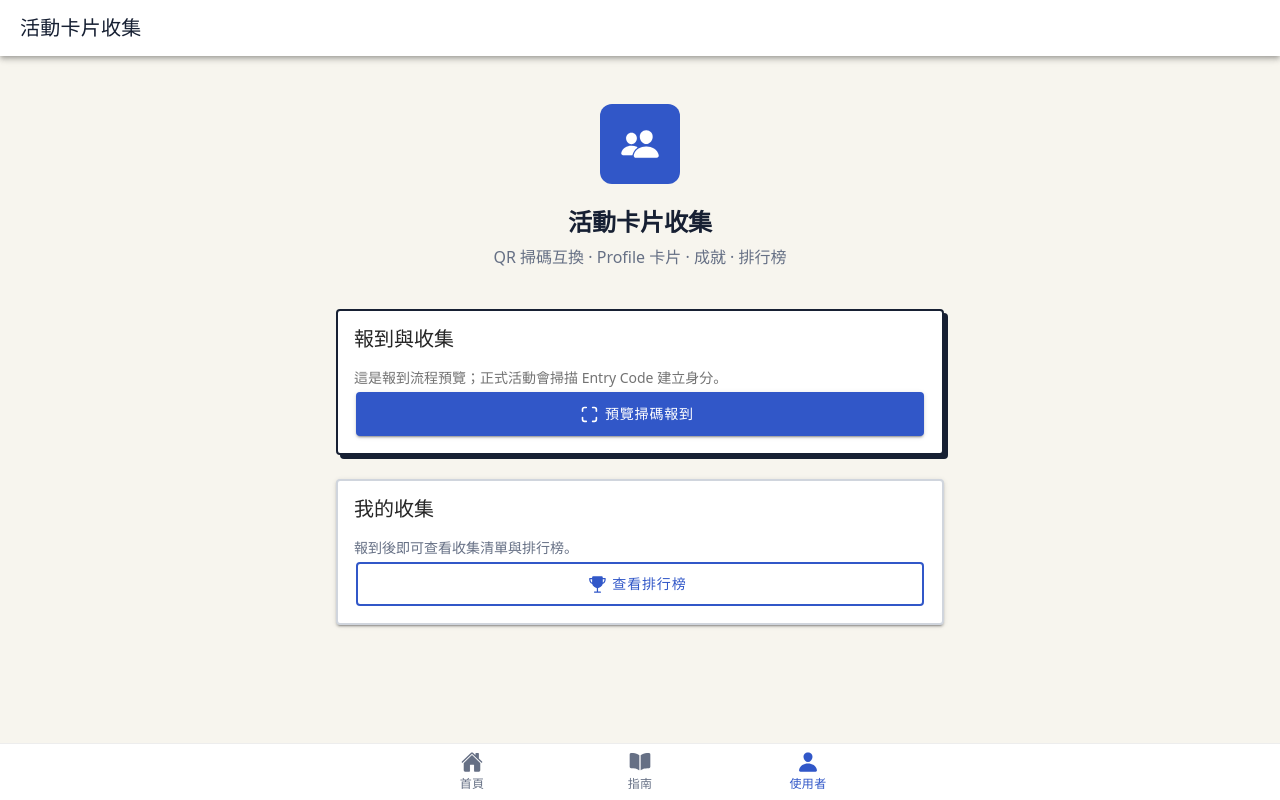
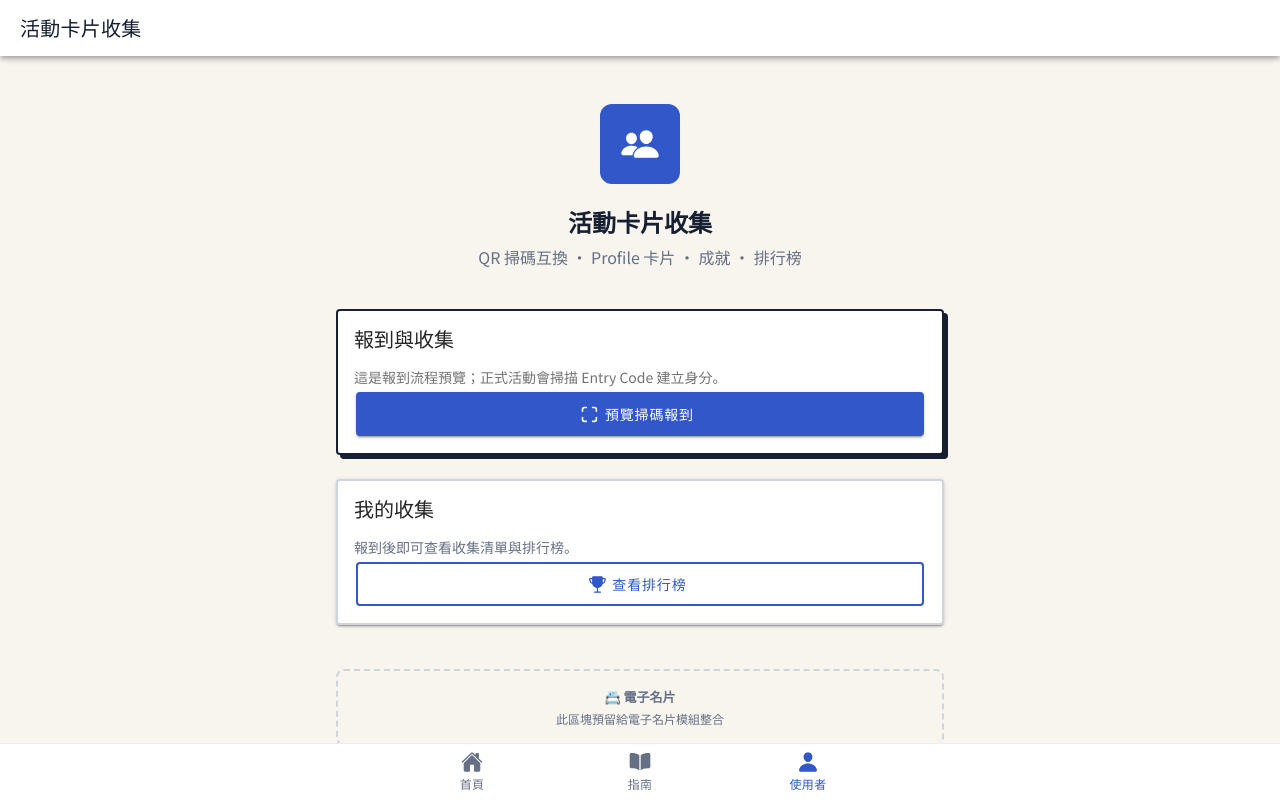
Before and after one commit to NCUIM/NCUIM.github.io, a React (Vite) app: page /cards in a window 1280 px wide. Built offline with nearby package versions, Linux system fonts and the light colour scheme; no server answers.

Commit message:
style(app): link google fonts and add digital card placeholder
1. Add Noto Sans TC preconnect and font stylesheet in index.html.

2. Add placeholder container for digital business card in CardsPage.tsx.

```diff
--- a/index.html
+++ b/index.html
@@ -4,6 +4,9 @@
     <meta charset="UTF-8" />
     <meta name="viewport" content="width=device-width, initial-scale=1.0, viewport-fit=cover" />
     <meta name="theme-color" content="#f7f5ee" />
+    <link rel="preconnect" href="https://fonts.googleapis.com" />
+    <link rel="preconnect" href="https://fonts.gstatic.com" crossorigin />
+    <link href="https://fonts.googleapis.com/css2?family=Noto+Sans+TC:wght@400;500;700&display=swap" rel="stylesheet" />
     <title>NCUIM 2026 Fresher Mixer</title>
   </head>
   <body>
--- a/src/pages/CardsPage.tsx
+++ b/src/pages/CardsPage.tsx
@@ -130,6 +130,23 @@ const CardsBody = ({
       <HeaderSection />
       <CheckInCard checkedIn={checkedIn} onCheckIn={onCheckIn} />
       <MyCollectionCard />
+
+      <div
+        style={{
+          marginTop: 20,
+          padding: "16px",
+          borderRadius: "var(--ncu-radius-md)",
+          border: "2px dashed var(--ncu-border)",
+          textAlign: "center",
+          color: "var(--ncu-muted)",
+          width: "100%",
+        }}
+      >
+        <p style={{ margin: 0, fontSize: 13, fontWeight: 600 }}>📇 電子名片</p>
+        <p style={{ margin: "4px 0 0", fontSize: 12 }}>
+          此區塊預留給電子名片模組整合
+        </p>
+      </div>
     </div>
   </IonContent>
 );
```
